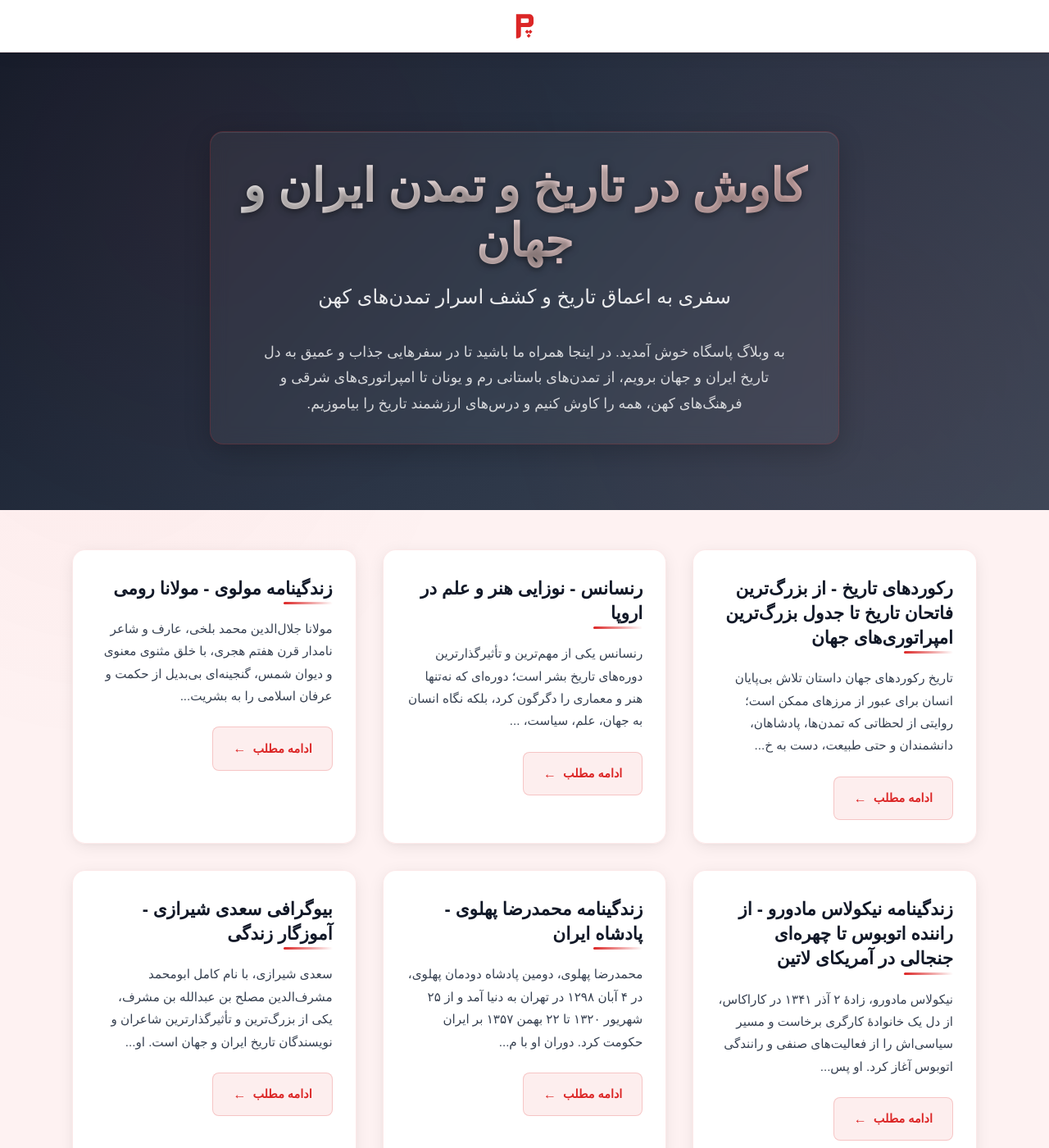
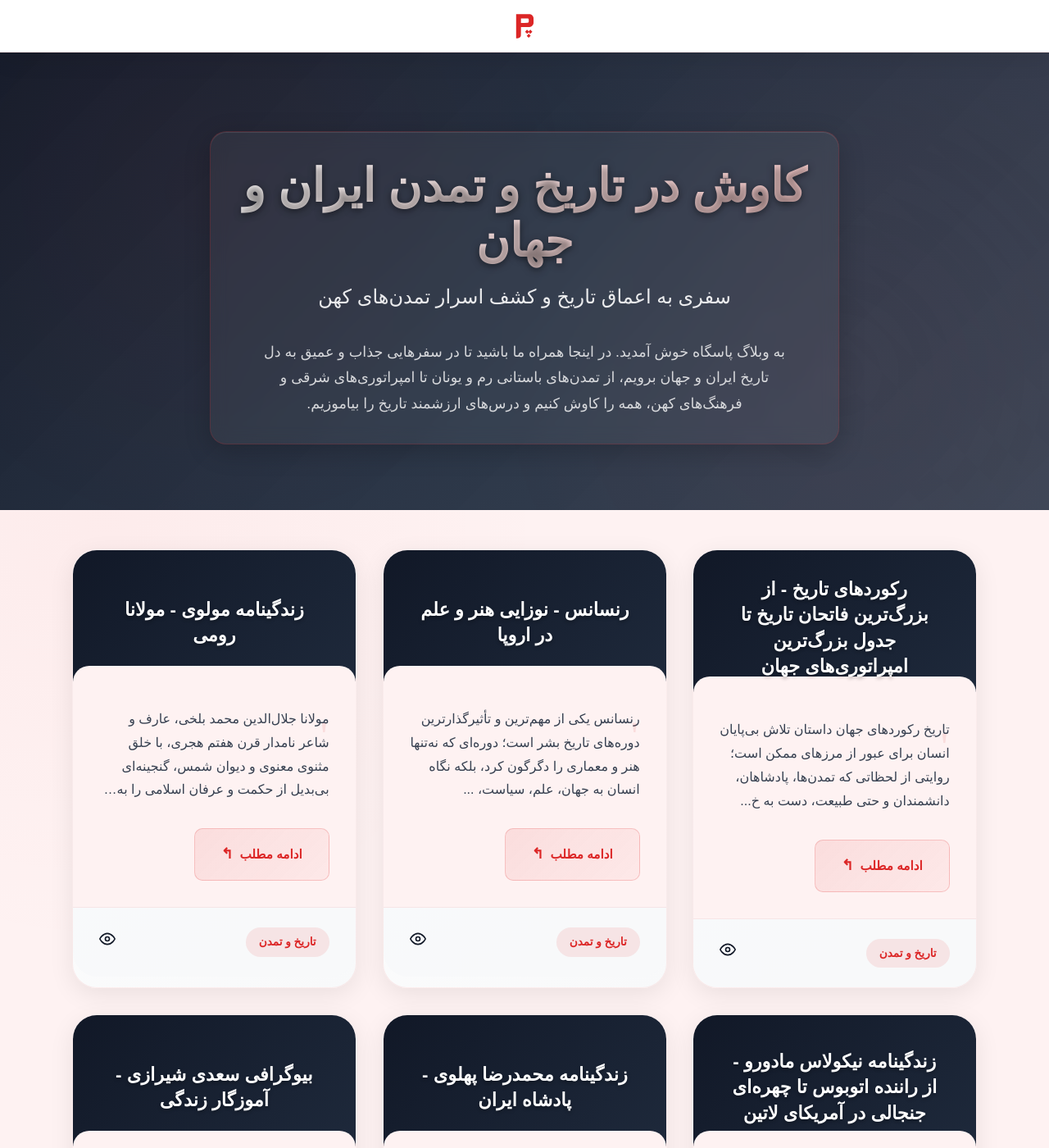
Before and after one commit to darkblog/darkblog.github.io, a Jekyll site: the page built from logo.html, in a window 1280 px wide and 1400 px high. Shown: the whole window at 82% size. Built offline with Jekyll 4.4.1, drawn with Linux system fonts in a browser that asks for light colours; some of the changed text lies outside the part shown.

Commit message:
Update logo.html

```diff
--- a/logo.html
+++ b/logo.html
@@ -38,14 +38,15 @@ layout: null
             --light-color: #FEF2F2;
             --border-color: #FECACA;
             --hover-color: #7F1D1D;
-            --radius: 16px;
-            --radius-sm: 8px;
-            --shadow: 0 4px 20px -1px rgba(0, 0, 0, 0.08), 0 2px 8px -1px rgba(0, 0, 0, 0.04);
-            --shadow-lg: 0 20px 40px -8px rgba(0, 0, 0, 0.12), 0 8px 16px -4px rgba(0, 0, 0, 0.08);
-            --shadow-red: 0 4px 20px -1px rgba(220, 38, 38, 0.15), 0 2px 8px rgba(220, 38, 38, 0.08);
-            --shadow-red-lg: 0 20px 40px -8px rgba(220, 38, 38, 0.15), 0 8px 16px rgba(220, 38, 38, 0.08);
-            --transition: all 0.3s ease;
-            --transition-slow: all 0.5s ease;
+            --radius: 20px;
+            --radius-sm: 10px;
+            --radius-lg: 30px;
+            --shadow: 0 8px 30px rgba(0, 0, 0, 0.08);
+            --shadow-lg: 0 25px 50px -12px rgba(0, 0, 0, 0.15);
+            --shadow-red: 0 8px 30px rgba(220, 38, 38, 0.12);
+            --shadow-red-lg: 0 25px 50px -12px rgba(220, 38, 38, 0.2);
+            --transition: all 0.4s cubic-bezier(0.4, 0, 0.2, 1);
+            --transition-slow: all 0.6s cubic-bezier(0.4, 0, 0.2, 1);
             --max-width: 72rem;
             --glass-bg: rgba(255, 255, 255, 0.95);
             --glass-border: rgba(255, 255, 255, 0.2);
@@ -250,95 +251,136 @@ layout: null
             }
         }
 
+        /* طراحی باکلاس‌تر و زیباتر کارت پست‌ها */
         .post-card {
-            background: white;
-            border-radius: var(--radius);
+            background: linear-gradient(145deg, #ffffff, #f8f9fa);
+            border-radius: var(--radius-lg);
             overflow: hidden;
             box-shadow: var(--shadow);
             transition: var(--transition-slow);
             height: 100%;
             display: flex;
             flex-direction: column;
-            border: 1px solid rgba(220, 38, 38, 0.1);
+            border: 1px solid rgba(220, 38, 38, 0.08);
             cursor: pointer;
             position: relative;
-            backdrop-filter: blur(10px);
-            background: rgba(255, 255, 255, 0.95);
-        }
-
-        .post-card:hover {
-            transform: translateY(-8px) scale(1.01);
-            box-shadow: var(--shadow-red-lg);
-            border-color: rgba(220, 38, 38, 0.3);
+            isolation: isolate;
         }
 
         .post-card::before {
             content: '';
             position: absolute;
-            top: 0;
-            right: 0;
-            width: 100%;
-            height: 4px;
-            background: linear-gradient(90deg, var(--accent-color), var(--accent-light));
-            transform: scaleX(0);
-            transform-origin: left;
-            transition: transform 0.4s ease;
+            inset: 0;
+            border-radius: var(--radius-lg);
+            padding: 2px;
+            background: linear-gradient(135deg,
+                rgba(220, 38, 38, 0.2) 0%,
+                rgba(239, 68, 68, 0.1) 50%,
+                transparent 100%);
+            -webkit-mask:
+                linear-gradient(#fff 0 0) content-box,
+                linear-gradient(#fff 0 0);
+            mask:
+                linear-gradient(#fff 0 0) content-box,
+                linear-gradient(#fff 0 0);
+            -webkit-mask-composite: xor;
+            mask-composite: exclude;
+            opacity: 0;
+            transition: opacity 0.6s ease;
+            z-index: 1;
+        }
+
+        .post-card:hover {
+            transform: translateY(-12px);
+            box-shadow: var(--shadow-red-lg);
+            border-color: rgba(220, 38, 38, 0.2);
         }
 
         .post-card:hover::before {
-            transform: scaleX(1);
+            opacity: 1;
         }
 
         .post-title-section {
-            padding: 1.75rem 1.75rem 0;
+            padding: 2rem 2rem 1rem;
             position: relative;
+            background: linear-gradient(135deg, var(--primary-color) 0%, #1E293B 100%);
+            min-height: 160px;
+            display: flex;
+            align-items: center;
+            justify-content: center;
         }
 
         .post-title-section::after {
             content: '';
             position: absolute;
-            bottom: 0;
-            right: 1.75rem;
-            width: 60px;
-            height: 3px;
-            background: linear-gradient(90deg, var(--accent-color), transparent);
-            border-radius: 2px;
+            bottom: -1px;
+            right: 0;
+            width: 100%;
+            height: 20px;
+            background: var(--light-color);
+            border-radius: var(--radius-lg) var(--radius-lg) 0 0;
+        }
+
+        .post-title-badge {
+            position: absolute;
+            top: 1.5rem;
+            left: 1.5rem;
+            background: linear-gradient(135deg, var(--accent-color), var(--accent-dark));
+            color: white;
+            padding: 0.5rem 1rem;
+            border-radius: var(--radius-sm);
+            font-size: 0.8rem;
+            font-weight: 600;
+            box-shadow: 0 4px 12px rgba(220, 38, 38, 0.2);
+            z-index: 2;
+            transform: translateY(-10px);
+            opacity: 0;
+            transition: all 0.4s ease 0.1s;
+        }
+
+        .post-card:hover .post-title-badge {
+            transform: translateY(0);
+            opacity: 1;
         }
 
         .post-card-title {
-            font-size: 1.35rem;
-            font-weight: 700;
+            font-size: 1.4rem;
+            font-weight: 800;
             line-height: 1.4;
-            color: var(--primary-color);
-            margin-bottom: 1rem;
-            text-align: right;
-            transition: color 0.3s ease;
+            color: white;
+            text-align: center;
             position: relative;
+            text-shadow: 0 2px 4px rgba(0, 0, 0, 0.3);
+            z-index: 2;
+            padding: 0 0.5rem;
         }
 
         .post-card-title a {
             color: inherit;
             text-decoration: none;
             display: block;
-            padding: 0.25rem 0;
+            transition: transform 0.3s ease;
         }
 
-        .post-card:hover .post-card-title {
-            color: var(--accent-dark);
+        .post-card:hover .post-card-title a {
+            transform: scale(1.02);
         }
 
         .post-content {
-            padding: 0 1.75rem 1.75rem;
+            padding: 2rem;
             flex: 1;
             display: flex;
             flex-direction: column;
+            position: relative;
+            z-index: 2;
+            background: var(--light-color);
         }
 
         .post-excerpt {
-            font-size: 0.95rem;
+            font-size: 1rem;
             line-height: 1.8;
             color: var(--secondary-color);
-            margin-bottom: 1.5rem;
+            margin-bottom: 2rem;
             text-align: right;
             flex: 1;
             display: -webkit-box;
@@ -346,6 +388,17 @@ layout: null
             -webkit-box-orient: vertical;
             overflow: hidden;
             text-overflow: ellipsis;
+            position: relative;
+        }
+
+        .post-excerpt::before {
+            content: '"';
+            font-size: 3rem;
+            color: rgba(220, 38, 38, 0.1);
+            position: absolute;
+            top: -0.5rem;
+            right: -0.5rem;
+            font-family: Georgia, serif;
         }
 
         .read-more-btn {
@@ -355,17 +408,18 @@ layout: null
             gap: 0.5rem;
             color: var(--accent-color);
             text-decoration: none;
-            font-weight: 600;
+            font-weight: 700;
             transition: var(--transition);
-            font-size: 0.9rem;
-            padding: 0.75rem 1.5rem;
+            font-size: 0.95rem;
+            padding: 1rem 2rem;
             border-radius: var(--radius-sm);
-            background-color: rgba(220, 38, 38, 0.08);
+            background: linear-gradient(135deg, rgba(220, 38, 38, 0.1), rgba(239, 68, 68, 0.05));
             border: 1px solid rgba(220, 38, 38, 0.2);
             position: relative;
             overflow: hidden;
             align-self: flex-start;
             margin-top: auto;
+            backdrop-filter: blur(5px);
         }
 
         .read-more-btn::before {
@@ -375,8 +429,8 @@ layout: null
             right: 0;
             width: 0;
             height: 100%;
-            background-color: var(--accent-color);
-            transition: width 0.3s ease;
+            background: linear-gradient(135deg, var(--accent-color), var(--accent-dark));
+            transition: width 0.4s cubic-bezier(0.4, 0, 0.2, 1);
             z-index: 1;
         }
 
@@ -385,6 +439,7 @@ layout: null
             gap: 0.75rem;
             border-color: var(--accent-color);
             box-shadow: var(--shadow-red);
+            padding: 1rem 2.25rem;
         }
 
         .read-more-btn:hover::before {
@@ -397,37 +452,69 @@ layout: null
         }
 
         .read-more-btn::after {
-            content: '←';
+            content: '↰';
             position: relative;
             z-index: 2;
-            font-size: 1rem;
-            transition: transform 0.3s ease;
+            font-size: 1.1rem;
+            font-weight: 700;
+            transition: transform 0.4s cubic-bezier(0.4, 0, 0.2, 1);
         }
 
         .read-more-btn:hover::after {
-            transform: translateX(-4px);
+            transform: translateX(-6px) rotate(-45deg);
+        }
+
+        .post-footer {
+            padding: 1.5rem 2rem;
+            background: rgba(248, 249, 250, 0.8);
+            border-top: 1px solid rgba(220, 38, 38, 0.1);
+            border-radius: 0 0 var(--radius-lg) var(--radius-lg);
+            display: flex;
+            justify-content: space-between;
+            align-items: center;
+            position: relative;
+            z-index: 2;
+        }
+
+        .post-category {
+            font-size: 0.85rem;
+            color: var(--accent-color);
+            background: rgba(220, 38, 38, 0.1);
+            padding: 0.4rem 1rem;
+            border-radius: 50px;
+            font-weight: 600;
+            transition: var(--transition);
+        }
+
+        .post-card:hover .post-category {
+            background: var(--accent-color);
+            color: white;
         }
 
         .empty-state {
             text-align: center;
-            padding: 3rem 1rem;
+            padding: 4rem 2rem;
             color: var(--secondary-color);
             grid-column: 1 / -1;
-            background: white;
-            border-radius: var(--radius);
-            border: 1px solid var(--border-color);
+            background: linear-gradient(145deg, #ffffff, #f8f9fa);
+            border-radius: var(--radius-lg);
+            border: 2px dashed rgba(220, 38, 38, 0.2);
             box-shadow: var(--shadow);
         }
 
         .empty-state-icon {
-            font-size: 3rem;
-            margin-bottom: 1rem;
-            color: var(--accent-light);
+            font-size: 4rem;
+            margin-bottom: 1.5rem;
+            color: var(--accent-color);
+            background: linear-gradient(135deg, var(--accent-light), var(--accent-dark));
+            -webkit-background-clip: text;
+            -webkit-text-fill-color: transparent;
+            background-clip: text;
         }
 
         .load-more-container {
             text-align: center;
-            margin: 3rem auto;
+            margin: 4rem auto;
             position: relative;
             min-height: 60px;
             display: flex;
@@ -438,10 +525,10 @@ layout: null
         .infinite-scroll-spinner {
             width: 3rem;
             height: 3rem;
-            border: 3px solid rgba(220, 38, 38, 0.2);
+            border: 3px solid rgba(220, 38, 38, 0.1);
             border-radius: 50%;
             border-top-color: var(--accent-color);
-            animation: spin 1s linear infinite;
+            animation: spin 1.2s cubic-bezier(0.4, 0, 0.2, 1) infinite;
             margin: 0 auto;
             display: none;
         }
@@ -486,8 +573,13 @@ layout: null
                 gap: 1.5rem;
             }
 
+            .post-card {
+                border-radius: var(--radius);
+            }
+
             .post-title-section {
-                padding: 1.5rem 1.5rem 0;
+                padding: 1.5rem 1.5rem 1rem;
+                min-height: 140px;
             }
 
             .post-card-title {
@@ -495,22 +587,32 @@ layout: null
             }
 
             .post-content {
-                padding: 0 1.5rem 1.5rem;
+                padding: 1.5rem;
             }
 
             .read-more-btn {
-                padding: 0.65rem 1.25rem;
-                font-size: 0.85rem;
+                padding: 0.85rem 1.5rem;
+                font-size: 0.9rem;
+            }
+
+            .post-footer {
+                padding: 1.25rem 1.5rem;
             }
         }
 
         .fade-in {
-            animation: fadeIn 0.5s ease-out;
+            animation: fadeIn 0.6s cubic-bezier(0.4, 0, 0.2, 1) forwards;
         }
 
         @keyframes fadeIn {
-            from { opacity: 0; transform: translateY(20px); }
-            to { opacity: 1; transform: translateY(0); }
+            from {
+                opacity: 0;
+                transform: translateY(30px) scale(0.95);
+            }
+            to {
+                opacity: 1;
+                transform: translateY(0) scale(1);
+            }
         }
 
         html {
@@ -522,27 +624,44 @@ layout: null
             color: var(--primary-color);
         }
 
+        /* افکت موجی در بالای کارت */
         .post-card::after {
             content: '';
+            position: absolute;
+            top: -10px;
+            right: -10px;
+            width: 60px;
+            height: 60px;
+            background: linear-gradient(135deg, var(--accent-color), var(--accent-light));
+            border-radius: 50%;
+            opacity: 0;
+            filter: blur(15px);
+            transition: all 0.6s cubic-bezier(0.4, 0, 0.2, 1);
+            z-index: 0;
+        }
+
+        .post-card:hover::after {
+            opacity: 0.2;
+            transform: scale(2);
+        }
+
+        /* افکت هاله نور */
+        .post-card .glow-effect {
             position: absolute;
             top: 0;
             right: 0;
             width: 100%;
             height: 100%;
-            background: linear-gradient(135deg, transparent 0%, rgba(220, 38, 38, 0.02) 100%);
+            background: radial-gradient(circle at 30% 20%, rgba(220, 38, 38, 0.08) 0%, transparent 50%);
+            border-radius: var(--radius-lg);
             opacity: 0;
-            transition: opacity 0.5s ease;
+            transition: opacity 0.6s ease;
             pointer-events: none;
-            z-index: 1;
+            z-index: 0;
         }
 
-        .post-card:hover::after {
+        .post-card:hover .glow-effect {
             opacity: 1;
-        }
-
-        .post-card .content-wrapper {
-            position: relative;
-            z-index: 2;
         }
     </style>
 </head>
@@ -582,8 +701,10 @@ layout: null
         <section class="posts-container" id="postsContainer" aria-label="مقالات وبلاگ">
             {% for post in site.posts %}
             <article class="post-card fade-in" data-url="{{ post.url }}" role="article" aria-label="{{ post.title }}">
+                <div class="glow-effect"></div>
                 <div class="content-wrapper">
                     <div class="post-title-section">
+                        <div class="post-title-badge">مقاله</div>
                         <h3 class="post-card-title">
                             <a href="{{ post.url }}" aria-label="{{ post.title }}">{{ post.title }}</a>
                         </h3>
@@ -594,6 +715,15 @@ layout: null
                             <span>ادامه مطلب</span>
                         </a>
                     </div>
+                    <div class="post-footer">
+                        <div class="post-category">تاریخ و تمدن</div>
+                        <div class="post-action">
+                            <svg width="20" height="20" viewBox="0 0 24 24" fill="none" stroke="currentColor" stroke-width="2" stroke-linecap="round" stroke-linejoin="round">
+                                <path d="M1 12s4-8 11-8 11 8 11 8-4 8-11 8-11-8-11-8z"></path>
+                                <circle cx="12" cy="12" r="3"></circle>
+                            </svg>
+                        </div>
+                    </div>
                 </div>
             </article>
             {% endfor %}
@@ -601,7 +731,7 @@ layout: null
 
         {% if site.posts.size == 0 %}
         <div class="empty-state" role="status" aria-live="polite">
-            <div class="empty-state-icon">📝</div>
+            <div class="empty-state-icon">📜</div>
             <h3>هنوز مقاله‌ای منتشر نشده است</h3>
             <p>به زودی مقالات جذابی درباره تاریخ و تمدن منتشر خواهیم کرد.</p>
         </div>
```
